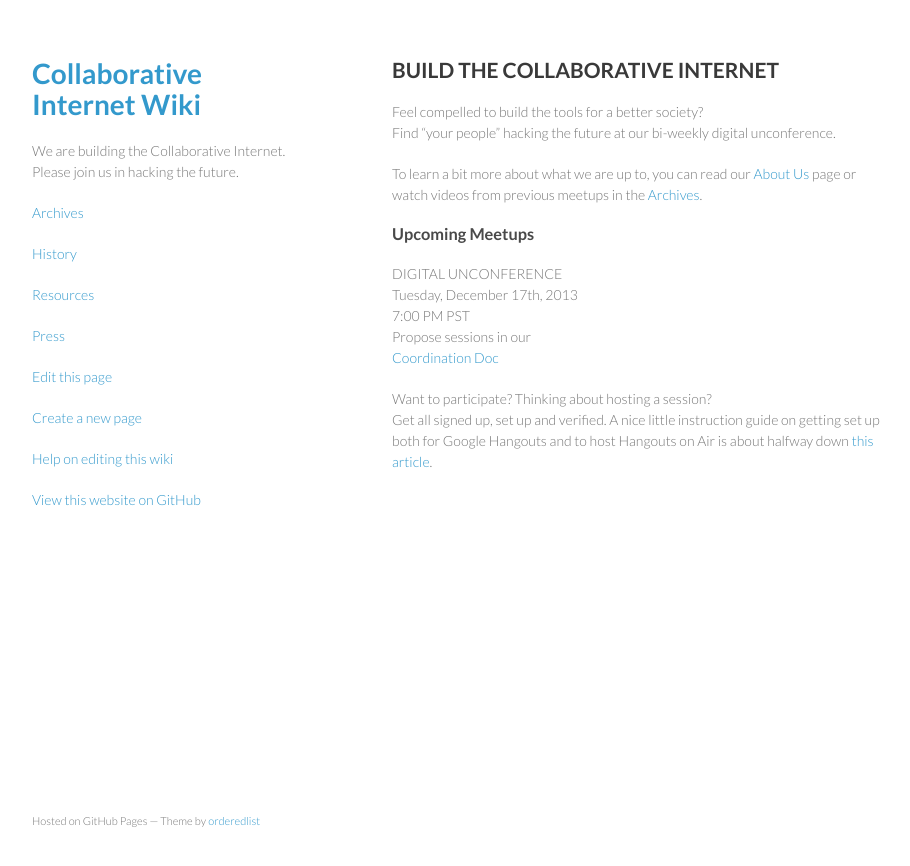
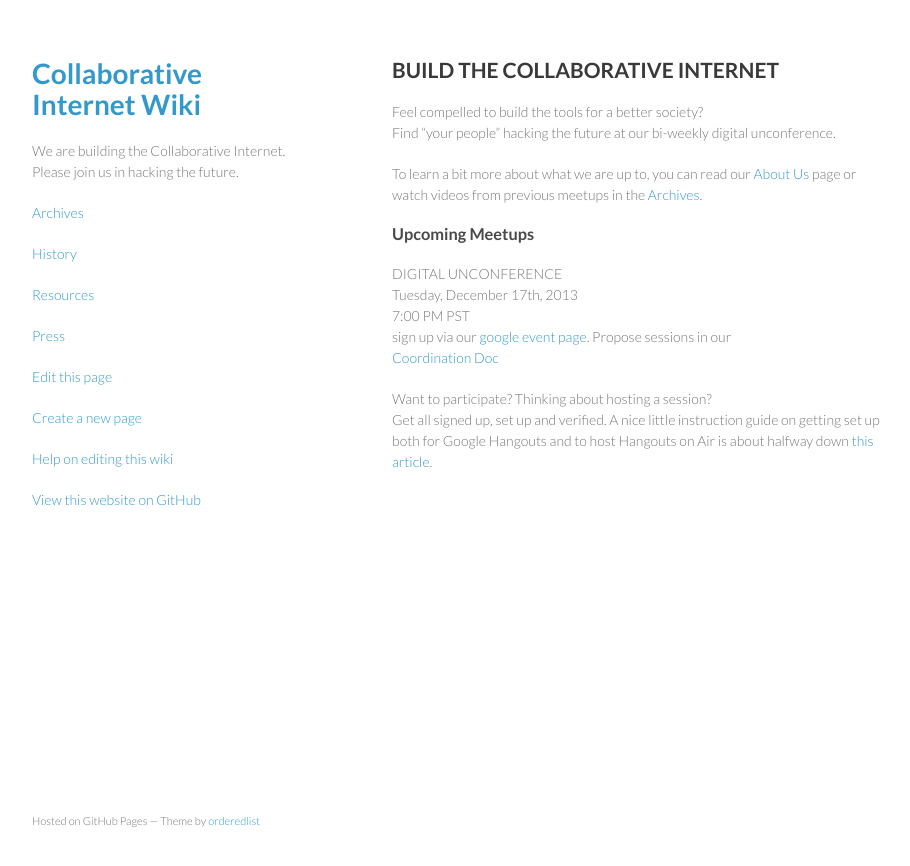
Before and after one commit to collaborativeinternet/collaborativeinternet.github.io, a Jekyll site: the page built from index.md, in a window 1280 px wide. Shown: the top 866 px of the page, without its empty margins (178-1088 px from the left). Built offline with Jekyll 4.4.1, drawn with Linux system fonts in a browser that asks for light colours.

Commit message:
Update index.md

```diff
--- a/index.md
+++ b/index.md
@@ -14,6 +14,7 @@
 DIGITAL UNCONFERENCE
 Tuesday, December 17th, 2013
 7:00 PM PST
+sign up via our [google event page](https://plus.google.com/events/c0bjm93vgjifi1hug1qt5bf7jb0).
 Propose sessions in our
 [Coordination Doc](https://docs.google.com/spreadsheet/ccc?key=0Aqe_OvhjNeDPdDhaN1ZGcnJJd3pTTVZHUXdxUXYyRnc#gid=0)
 
```
